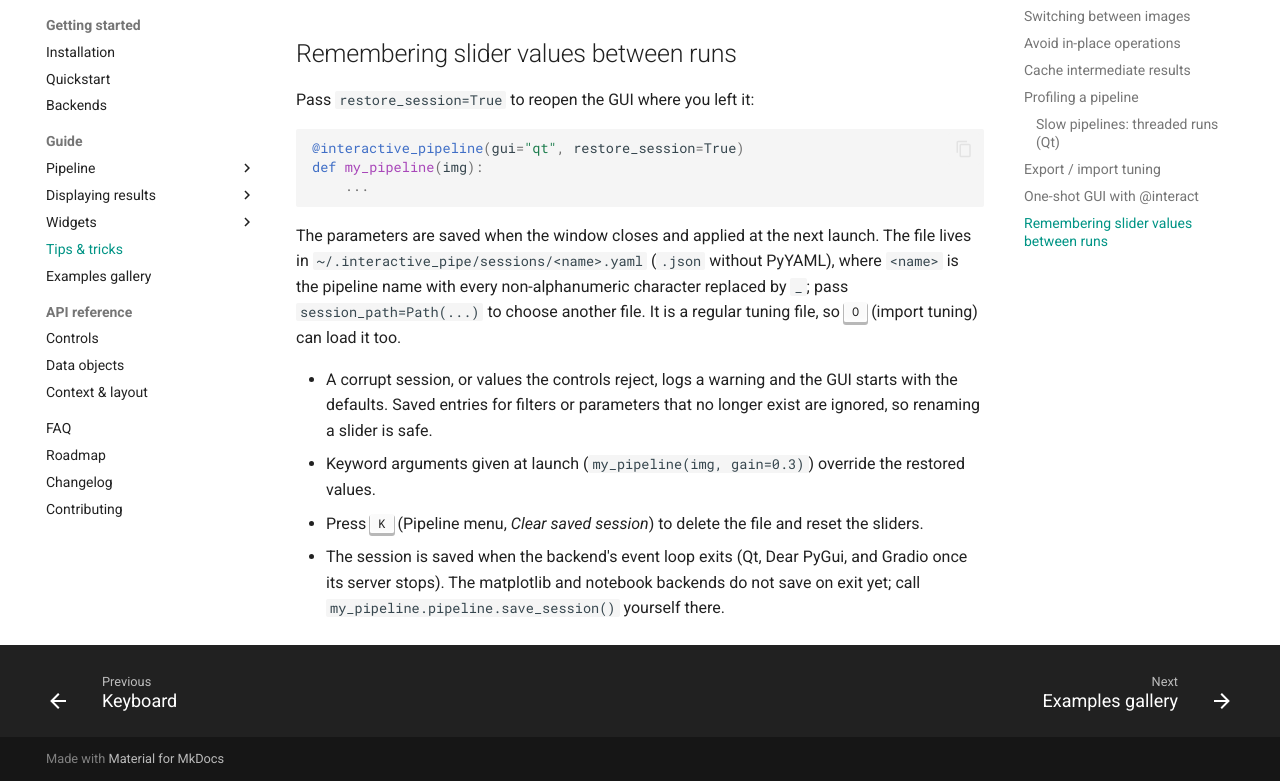
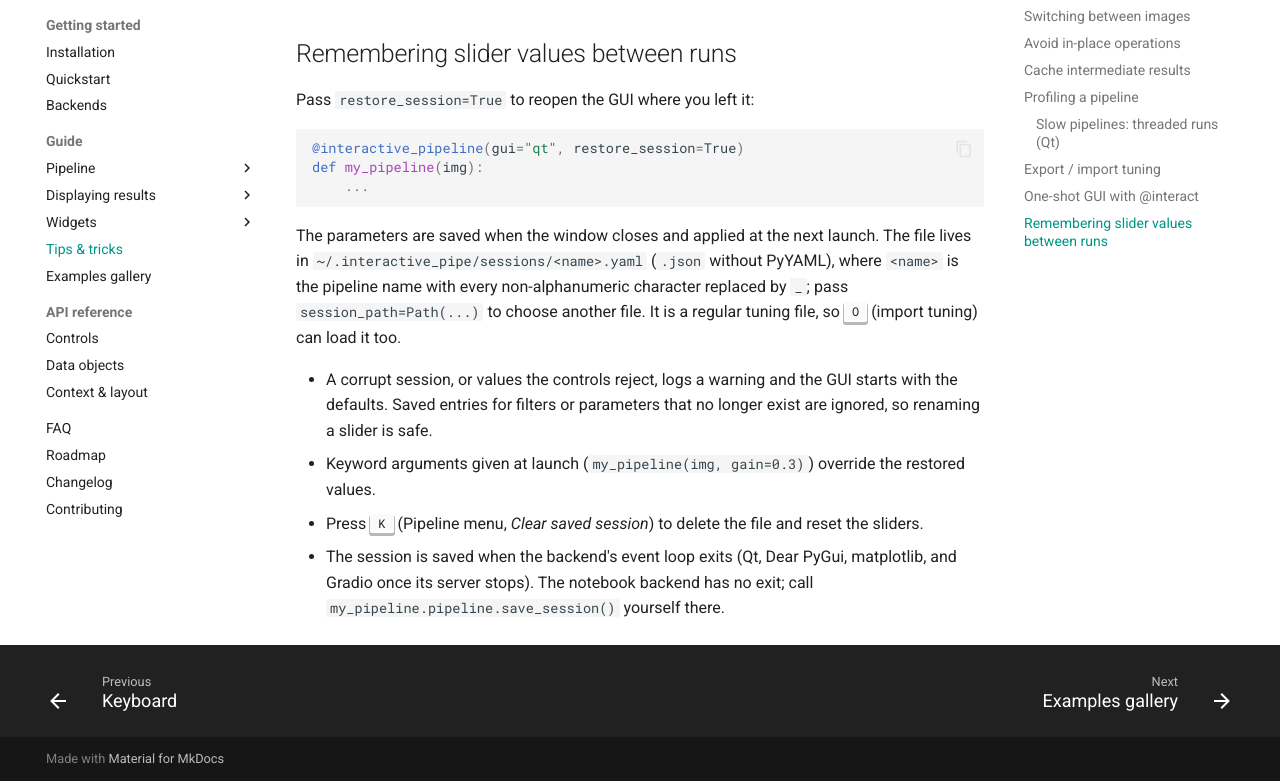
Before and after one commit to balthazarneveu/interactive_pipe, an MkDocs documentation site: the page built from docs/guide/tips.md, in a window 1280 px wide and 900 px high, scrolled down 2970 px, cut to the strip 119-900 px from the top of the window. Built offline with MkDocs 1.6.1 and Material for MkDocs 9.7.7, drawn with Linux system fonts in a browser that asks for light colours; comment, search, counter and statistics services are not loaded.

Commit message:
Matplotlib backend runs custom_end after the window closes (session save on exit)
Also records the session restore feature in the changelog.

```diff
--- a/docs/guide/tips.md
+++ b/docs/guide/tips.md
@@ -122,4 +122,4 @@ The parameters are saved when the window closes and applied at the next launch.
 - A corrupt session, or values the controls reject, logs a warning and the GUI starts with the defaults. Saved entries for filters or parameters that no longer exist are ignored, so renaming a slider is safe.
 - Keyword arguments given at launch (`my_pipeline(img, gain=0.3)`) override the restored values.
 - Press ++k++ (Pipeline menu, *Clear saved session*) to delete the file and reset the sliders.
-- The session is saved when the backend's event loop exits (Qt, Dear PyGui, and Gradio once its server stops). The matplotlib and notebook backends do not save on exit yet; call `my_pipeline.pipeline.save_session()` yourself there.
+- The session is saved when the backend's event loop exits (Qt, Dear PyGui, matplotlib, and Gradio once its server stops). The notebook backend has no exit; call `my_pipeline.pipeline.save_session()` yourself there.
```
Also changed, not shown: CHANGELOG.md (+1 -0 lines), 1 other file.
